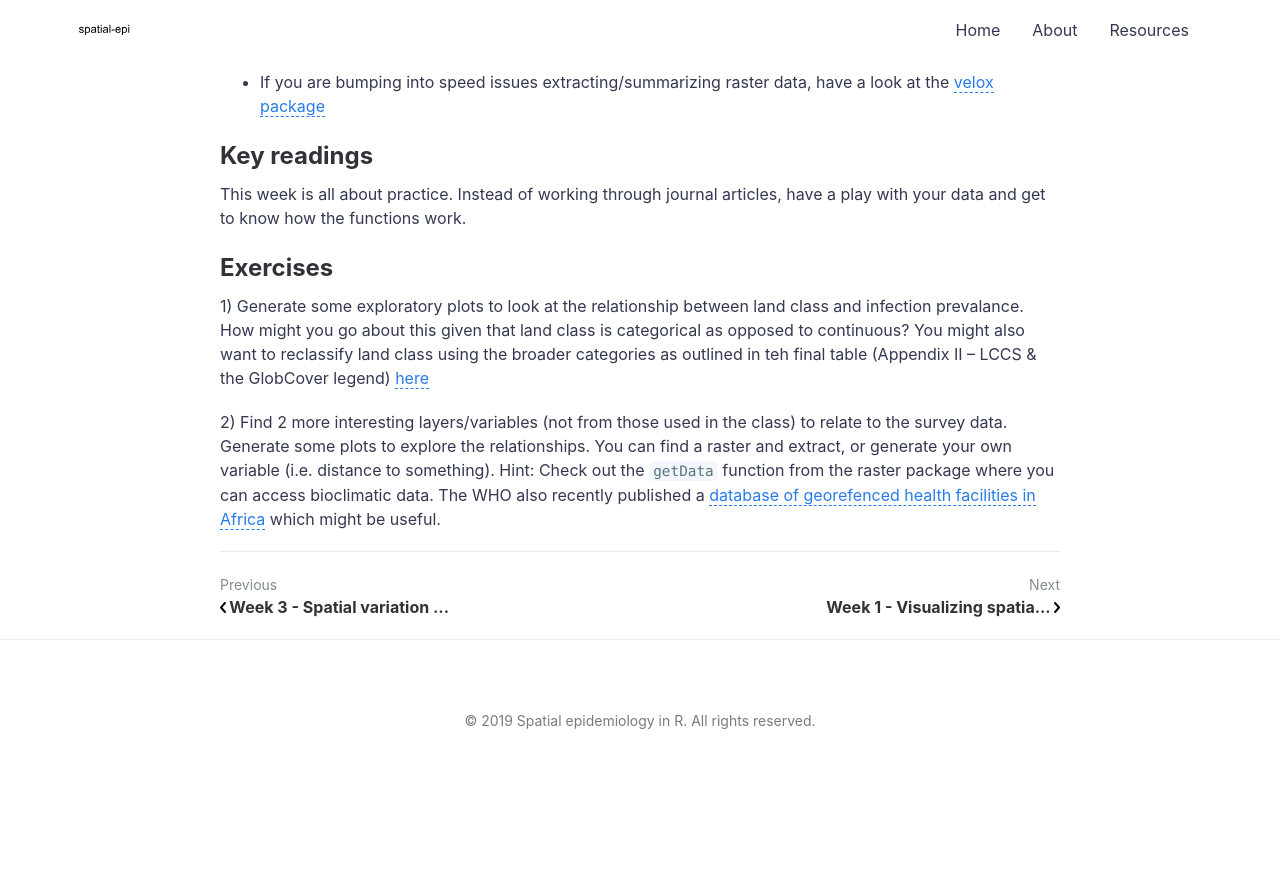
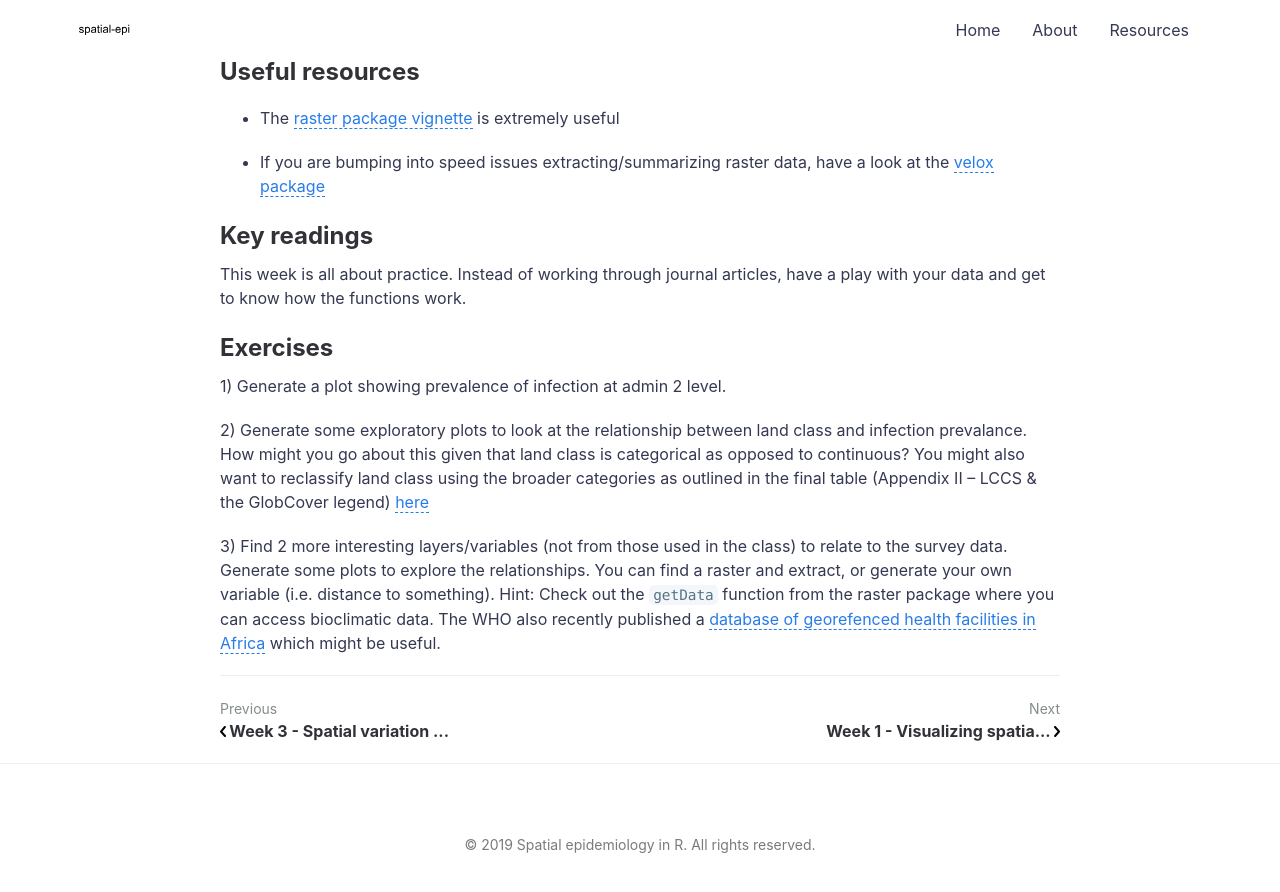
Before and after one commit to HughSt/HughSt.github.io, a Jekyll site: the page built from _posts/2017-10-15-week-2.md, in a window 1280 px wide and 900 px high, scrolled down 15883 px. Shown: the top 892 px of the window. Built offline with Jekyll 4.4.1, drawn with Linux system fonts in a browser that asks for light colours; before the commit the page ends 16659 px from its top, so only the background shows below that; some of the changed text lies outside the part shown.

Commit message:
Couple of additions

```diff
--- a/_posts/2017-10-15-week-2.md
+++ b/_posts/2017-10-15-week-2.md
@@ -93,6 +93,9 @@
 {% endhighlight %}
 
 ![](https://raw.githubusercontent.com/HughSt/HughSt.github.io/master/_posts/week2_files/figure-gfm/unnamed-chunk-4-1.png)<!-- -->
+
+### Pop quiz
+How would you plot all provinces except Amhara?
 
 ## Spatial overlays
 
@@ -449,7 +452,7 @@
 
 ![](https://raw.githubusercontent.com/HughSt/HughSt.github.io/master/_posts/week2_files/figure-gfm/unnamed-chunk-23-1.png)<!-- -->
 
-# Extracting data From rasters
+# Extracting data from rasters
 
 Now let’s extract values of elevation at each survey point. You can use
 the `extract` function from the raster package and insert the extracted
@@ -597,7 +600,8 @@
 This week is all about practice. Instead of working through journal articles, have a play with your data and get to know how the functions work.
 
 ## Exercises
+1) Generate a plot showing prevalence of infection at admin 2 level.
 
-1) Generate some exploratory plots to look at the relationship between land class and infection prevalance. How might you go about this given that land class is categorical as opposed to continuous? You might also want to reclassify land class using the broader categories as outlined in teh final table (Appendix II – LCCS & the GlobCover legend) [here](http://due.esrin.esa.int/files/GLOBCOVER2009_Validation_Report_2.2.pdf)
+2) Generate some exploratory plots to look at the relationship between land class and infection prevalance. How might you go about this given that land class is categorical as opposed to continuous? You might also want to reclassify land class using the broader categories as outlined in the final table (Appendix II – LCCS & the GlobCover legend) [here](http://due.esrin.esa.int/files/GLOBCOVER2009_Validation_Report_2.2.pdf)
 
-2) Find 2 more interesting layers/variables (not from those used in the class) to relate to the survey data. Generate some plots to explore the relationships.  You can find a raster and extract, or generate your own variable (i.e. distance to something). Hint: Check out the `getData` function from the raster package where you can access bioclimatic data. The WHO also recently published a [database of georefenced health facilities in Africa](https://www.who.int/malaria/areas/surveillance/public-sector-health-facilities-ss-africa/en/) which might be useful.
+3) Find 2 more interesting layers/variables (not from those used in the class) to relate to the survey data. Generate some plots to explore the relationships.  You can find a raster and extract, or generate your own variable (i.e. distance to something). Hint: Check out the `getData` function from the raster package where you can access bioclimatic data. The WHO also recently published a [database of georefenced health facilities in Africa](https://www.who.int/malaria/areas/surveillance/public-sector-health-facilities-ss-africa/en/) which might be useful.
```
Also changed, not shown: other parts of _posts/2017-10-15-week-2.md (+1 -1 lines).
